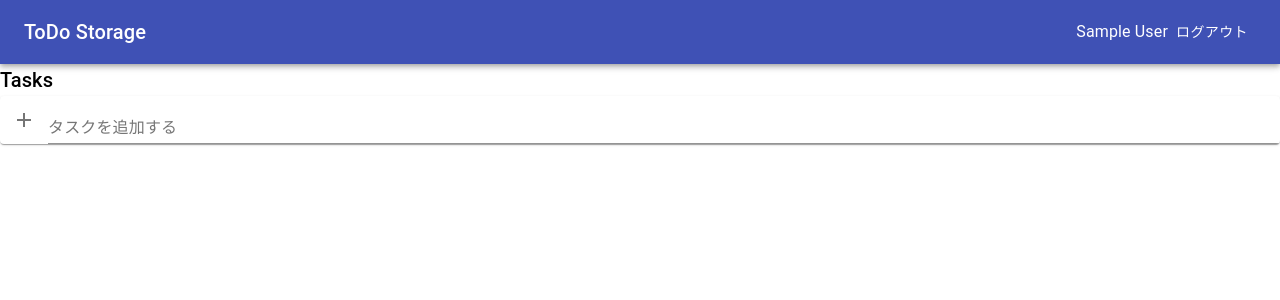
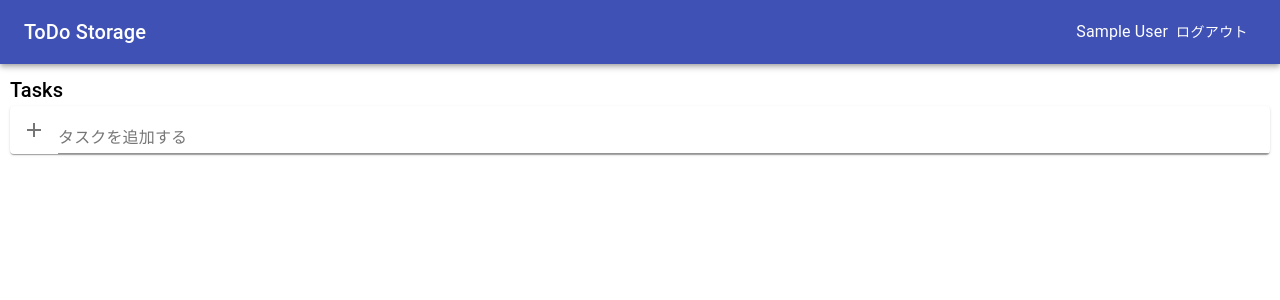
Before and after one commit to KituneUdon/todo-storage, a React (Create React App) app: page /todo in a window 1280 px wide. Shown: the top 300 px of the page. Built offline with nearby package versions, Linux system fonts and the light colour scheme; no server answers; the database is empty; sample sign-in values are in the browser's storage.

Commit message:
#37 タスク詳細を表示した際にメインコンテンツが左に寄せられるように変更

```diff
--- a/src/components/Todo.tsx
+++ b/src/components/Todo.tsx
@@ -14,7 +14,7 @@ import ToDoDetail from './ToDoDetail';
 const drawerWidth = 360;
 
 const container = css`
-  margin: 0 10px;
+  margin: 10px;
 `;
 
 const title = css`
@@ -178,7 +178,7 @@ const Todo: FC = () => {
           </Button>
         </Toolbar>
       </AppBar>
-      <main className={container + (open ? contentShift : content)}>
+      <main className={`${open ? contentShift : content} ${container}`}>
         <Typography variant="h6">Tasks</Typography>
         {errorMessage && <Alert severity="error">{errorMessage}</Alert>}
         <AddToDo
```
